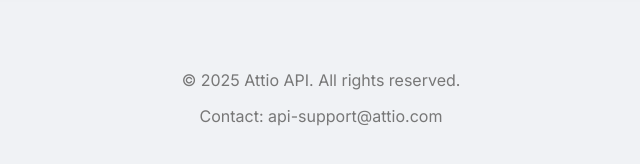
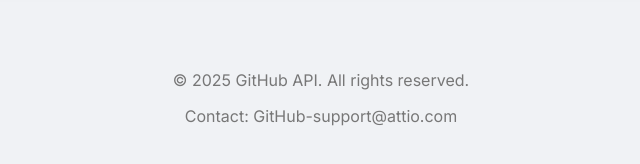
Before and after one commit to apissoftinc-sdk/Sdk_api-Sheet, a plain HTML site: page index.html in a window 1280 px wide. Shown: the part 1745-1909 px from the top of the page, 319-959 px from the left. Drawn offline with Linux system fonts and the light colour scheme.

Commit message:
Update index.html

```diff
--- a/index.html
+++ b/index.html
@@ -109,8 +109,8 @@
     </div>
 
     <footer class="footer">
-        <p>&copy; 2025 Attio API. All rights reserved.</p>
-        <p>Contact: <a href="mailto:api-support@attio.com">api-support@attio.com</a></p>
+        <p>&copy; 2025 GitHub API. All rights reserved.</p>
+        <p>Contact: <a href="mailto:api-support@attio.com">GitHub-support@attio.com</a></p>
     </footer>
 
 </body>
```
